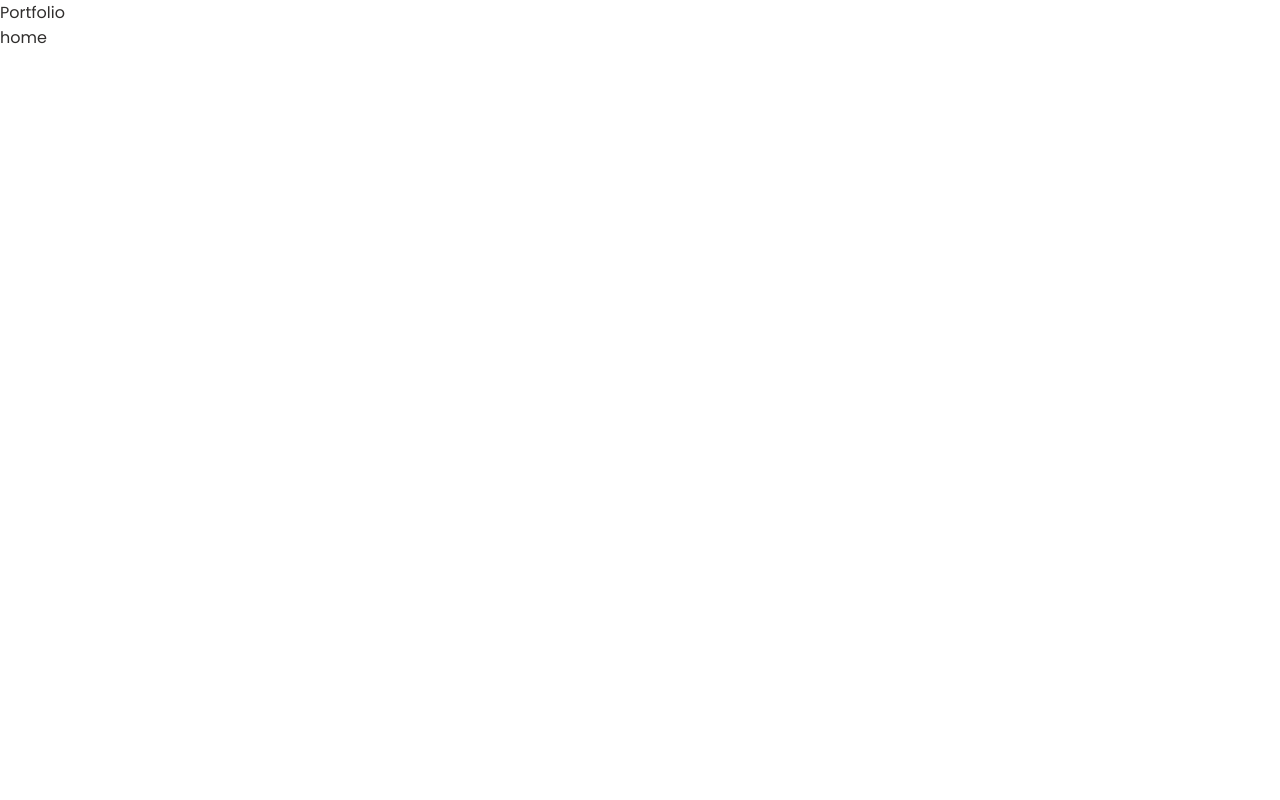
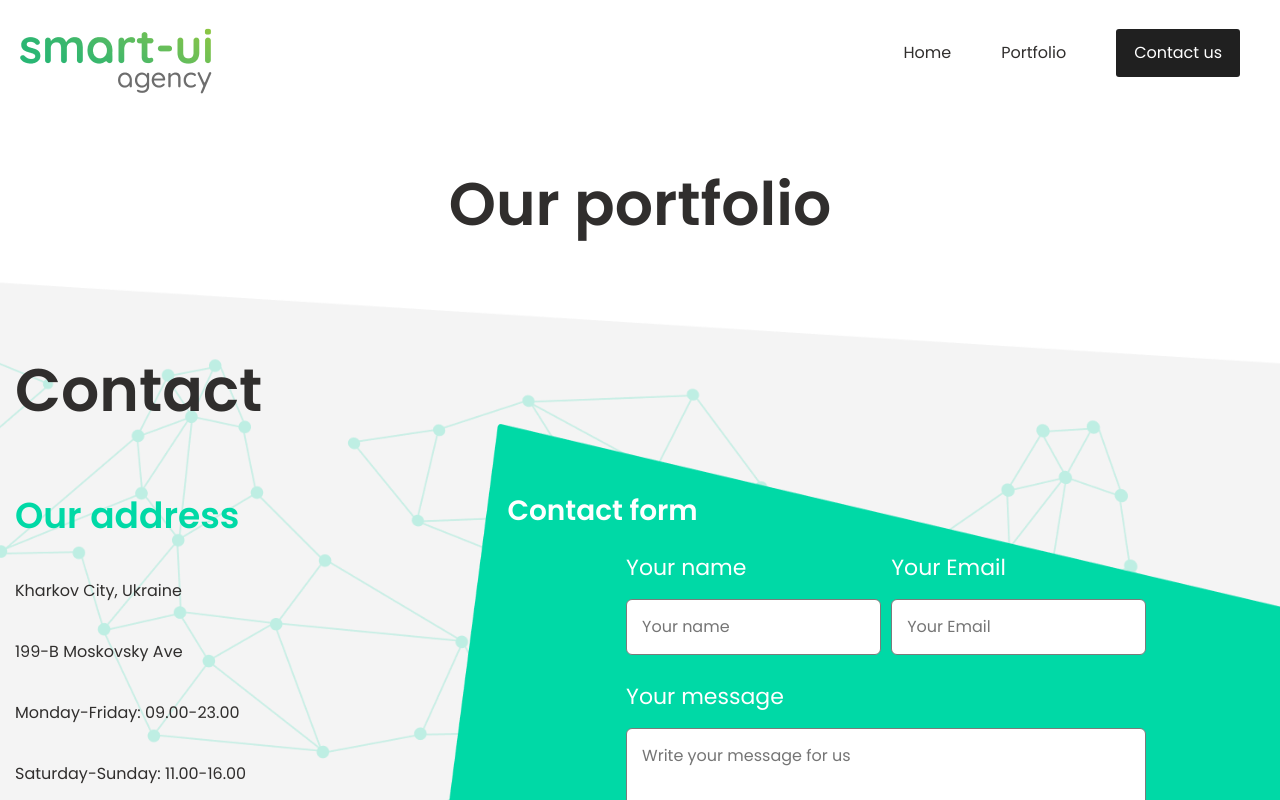
Before and after one commit to Shangria/Smart-ui, a React (Create React App) app in the folder smart-ui-pj/: page /portfolio in a window 1280 px wide. Shown: the top 800 px of the page. Built offline with nearby package versions, Linux system fonts and the light colour scheme.

Commit message:
portfolio start

```diff
--- a/smart-ui-pj/package.json
+++ b/smart-ui-pj/package.json
@@ -9,10 +9,10 @@
     "@testing-library/react": "^11.1.0",
     "@testing-library/user-event": "^12.1.10",
     "axios": "^0.21.1",
-    "bootstrap": "^5.0.0",
+    "bootstrap": "^5.1.0",
     "gh-pages": "^3.2.3",
     "react": "^17.0.2",
-    "react-bootstrap": "^1.5.2",
+    "react-bootstrap": "^2.0.0-beta.6",
     "react-dom": "^17.0.2",
     "react-hook-form": "^7.8.2",
     "react-icons": "^4.2.0",
--- a/smart-ui-pj/src/App.js
+++ b/smart-ui-pj/src/App.js
@@ -1,16 +1,33 @@
 import {BrowserRouter as Router, Route, Switch} from "react-router-dom";
 import Home from "./pages/index";
+import React, {useState} from "react";
 import Portfolio from "./pages/portfolio";
+import Contact from "./Components/Contact";
+import {GlobalStyle} from "./GlobalStyle";
+import {DefaultStyle} from "./Default";
+import Sidebar from "./Components/Sidebar";
+import Header from "./Components/Header";
 
 function App() {
+    const [isOpen, setIsOpen] = useState(false);
+
+    const toggle = () => {
+        setIsOpen((!isOpen));
+    };
     return (
-
+            <>
+            <GlobalStyle/>
+            <DefaultStyle/>
         <Router>
+        <Sidebar isOpen={isOpen} toggle={toggle}/>
+            <Header toggle={toggle}/>
             <Switch>
                 <Route path='/' component={Home} exact/>
                 <Route path='/portfolio' component={Portfolio} exact/>
             </Switch>
         </Router>
+           <Contact/>
+            </>
 
     );
 }
--- a/smart-ui-pj/src/Components/Header/HeaderElements.js
+++ b/smart-ui-pj/src/Components/Header/HeaderElements.js
@@ -1,6 +1,6 @@
 import styled from 'styled-components/macro';
 import {variables} from "../../Variables";
-import {Link as LinkR} from 'react-router-dom';
+import {Link, Link as LinkR} from 'react-router-dom';
 import {Link as LinkScroll} from 'react-scroll';
 
 export const NavHeader = styled.header`
@@ -26,7 +26,7 @@ export const NavbarContainer = styled.nav`
   padding: 20px 15px 0 ;
 `;
 
-export const NavLogoContainer = styled(LinkScroll)`
+export const NavLogoContainer = styled(Link)`
   cursor: pointer;
 
   @media screen and (max-width: ${variables.mobileMin}) {
@@ -85,6 +85,4 @@ export const NavBtnLink = styled(LinkScroll)`
     background: ${variables.accentColor};
     color: #fff;
     box-shadow: 0px 0px 10px rgba(0, 0, 0, 0.4);
-  }
-}
-`
+  }`
--- a/smart-ui-pj/src/Components/Header/index.js
+++ b/smart-ui-pj/src/Components/Header/index.js
@@ -12,6 +12,7 @@ import {
   NavItem,
   MobileIcon,
 } from "./HeaderElements";
+import { useLocation, useRouteMatch } from "react-router";
 
 const Header = ({ toggle }) => {
   const [scrollNav, setScrollNav] = useState(false);
@@ -29,21 +30,28 @@ const Header = ({ toggle }) => {
 
   useEffect(() => {
     window.addEventListener("scroll", opacityChange);
-    // return (
-    //     window.removeEventListener('scroll', opacityChange)
-    // )
+    console.log('start');
+    return (
+      ()=>{
+          window.removeEventListener('scroll', opacityChange);
+      }
+
+    )
   }, []);
+  const itHomepage = useLocation().pathname=="/";
 
   return (
     <NavHeader scrollNav={scrollNav}>
       <NavbarContainer>
-        <NavLogoContainer to="home">
+        <NavLogoContainer to="/">
           <Logo />
         </NavLogoContainer>
         <MobileIcon onClick={toggle}>
           <CgFormatJustify />
         </MobileIcon>
         <NavMenu>
+
+          {itHomepage? <>
             <NavItem>
             <NavLinks
               to="home"
@@ -80,6 +88,10 @@ const Header = ({ toggle }) => {
                   Our advantages
                   </NavLinks>
                   </NavItem>
+                      </>
+                 :  <NavItem>
+                 <NavLinkToPortfolio to="/">Home</NavLinkToPortfolio>
+               </NavItem>}
           <NavItem>
             <NavLinkToPortfolio to="portfolio">Portfolio</NavLinkToPortfolio>
           </NavItem>
--- a/smart-ui-pj/src/index.js
+++ b/smart-ui-pj/src/index.js
@@ -1,7 +1,7 @@
 import React from 'react';
 import ReactDOM from 'react-dom';
 import App from './App';
-
+import 'bootstrap/dist/css/bootstrap.min.css';
 
 ReactDOM.render(
   <React.StrictMode>
--- a/smart-ui-pj/src/pages/index.js
+++ b/smart-ui-pj/src/pages/index.js
@@ -1,36 +1,24 @@
-import React, {useState} from "react";
-import {GlobalStyle} from "../GlobalStyle";
-import {DefaultStyle} from "../Default";
-import Sidebar from "../Components/Sidebar";
-import Header from "../Components/Header";
+
 import HeroSection from "../Components/HeroSection";
 import SliderCompany from "../Components/SliderCompany";
 import WhatWeDo from "../Components/WhatWeDo";
 import Tools from "../Components/Tools";
 import Advantages from "../Components/Advantages";
 import Reviews from "../Components/Reviews";
-import Contact from "../Components/Contact";
+
 
 const Home = () => {
-    const [isOpen, setIsOpen] = useState(false);
-
-    const toggle = () => {
-        setIsOpen((!isOpen));
-    };
-
     return (
         <>
-            <GlobalStyle/>
-            <DefaultStyle/>
-            <Sidebar isOpen={isOpen} toggle={toggle}/>
-            <Header toggle={toggle}/>
+
+
             <HeroSection/>
             <SliderCompany/>
             <WhatWeDo/>
             <Tools/>
             <Advantages/>
             <Reviews/>
-            <Contact/>
+
         </>
     );
 };
--- a/smart-ui-pj/src/pages/portfolio.js
+++ /dev/null
@@ -1,16 +0,0 @@
-import React from "react";
-import { GlobalStyle } from "../GlobalStyle";
-import { DefaultStyle } from "../Default";
-import { Link } from "react-router-dom";
-
-const Portfolio = () => {
-  return (
-    <>
-      <GlobalStyle />
-      <DefaultStyle />
-      <h1>Portfolio</h1>
-      <Link to="/">home</Link>
-    </>
-  );
-};
-export default Portfolio;
--- /dev/null
+++ b/smart-ui-pj/src/pages/portfolio.jsx
@@ -0,0 +1,22 @@
+import React from "react";
+import  {Col, Container, Row} from "react-bootstrap";
+
+import HeroSection from "../Components/HeroSection";
+import { HeroTitle } from "../Components/HeroSection/HeroElements";
+
+const Portfolio = () => {
+  return (
+    <>
+
+        <section style={{marginTop:'150px'}}>
+            <Container>
+                  <HeroTitle style={{textAlign:'center'}}>
+                     Our portfolio
+                </HeroTitle>
+            </Container>
+        </section>
+
+    </>
+  );
+};
+export default Portfolio;
```
Also changed, not shown: 1 other file (tests, documents, lock files or other folders). Lines whose indentation alone changed are shown as unchanged.
